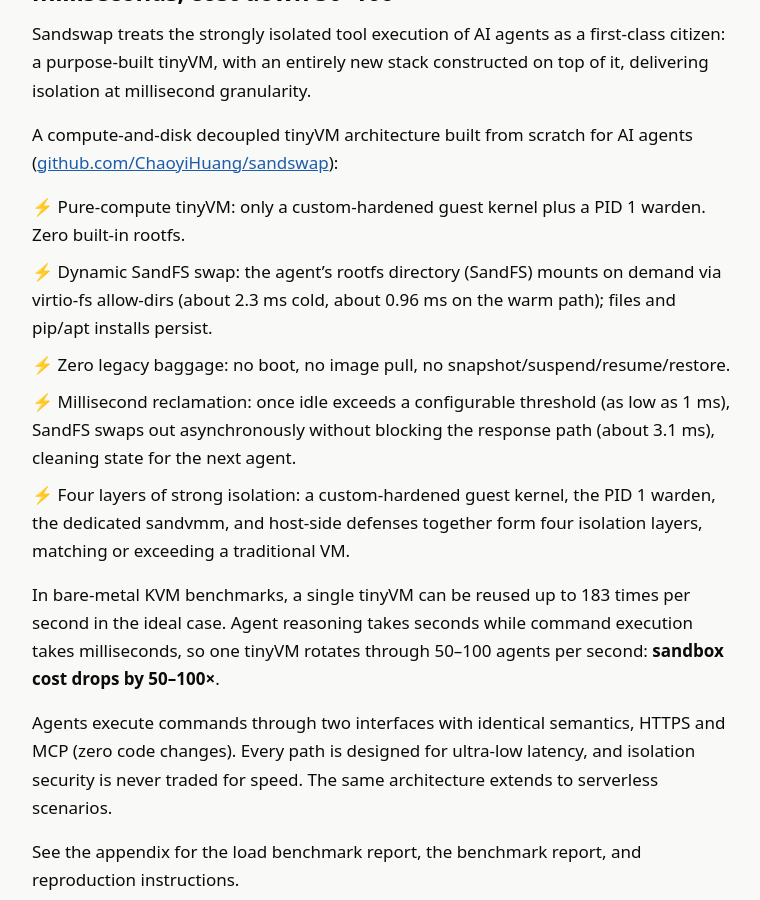
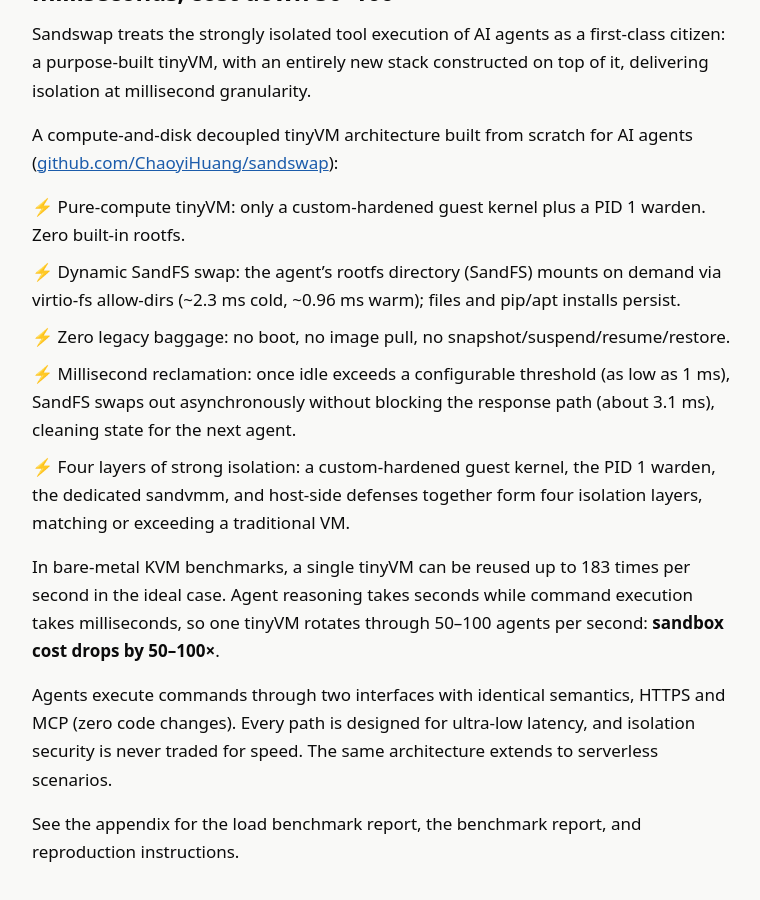
Before and after one commit to ChaoyiHuang/posts, a Jekyll site: the page built from blog/per-agent-microvm-biggest-waste-in-ai-infrastructure.md, in a window 1280 px wide and 900 px high, scrolled down 3355 px. Shown: the whole window, without its empty margins (256-1016 px from the left). Built offline with Jekyll 4.4.1, drawn with Linux system fonts in a browser that asks for light colours.

Commit message:
minor fix terms

```diff
--- a/blog/per-agent-microvm-biggest-waste-in-ai-infrastructure.md
+++ b/blog/per-agent-microvm-biggest-waste-in-ai-infrastructure.md
@@ -67,7 +67,7 @@ Sandswap treats the strongly isolated tool execution of AI agents as a first-cla
 A compute-and-disk decoupled tinyVM architecture built from scratch for AI agents ([github.com/ChaoyiHuang/sandswap](https://github.com/ChaoyiHuang/sandswap)):
 
 - ⚡ Pure-compute tinyVM: only a custom-hardened guest kernel plus a PID 1 warden. Zero built-in rootfs.
-- ⚡ Dynamic SandFS swap: the agent's rootfs directory (SandFS) mounts on demand via virtio-fs allow-dirs (about 2.3 ms cold, about 0.96 ms on the warm path); files and pip/apt installs persist.
+- ⚡ Dynamic SandFS swap: the agent's rootfs directory (SandFS) mounts on demand via virtio-fs allow-dirs (~2.3 ms cold, ~0.96 ms warm); files and pip/apt installs persist.
 - ⚡ Zero legacy baggage: no boot, no image pull, no snapshot/suspend/resume/restore.
 - ⚡ Millisecond reclamation: once idle exceeds a configurable threshold (as low as 1 ms), SandFS swaps out asynchronously without blocking the response path (about 3.1 ms), cleaning state for the next agent.
 - ⚡ Four layers of strong isolation: a custom-hardened guest kernel, the PID 1 warden, the dedicated sandvmm, and host-side defenses together form four isolation layers, matching or exceeding a traditional VM.
```
Also changed, not shown: blog/per-agent-microvm-biggest-waste-in-ai-infrastructure-zh.md (+1 -1 lines).
